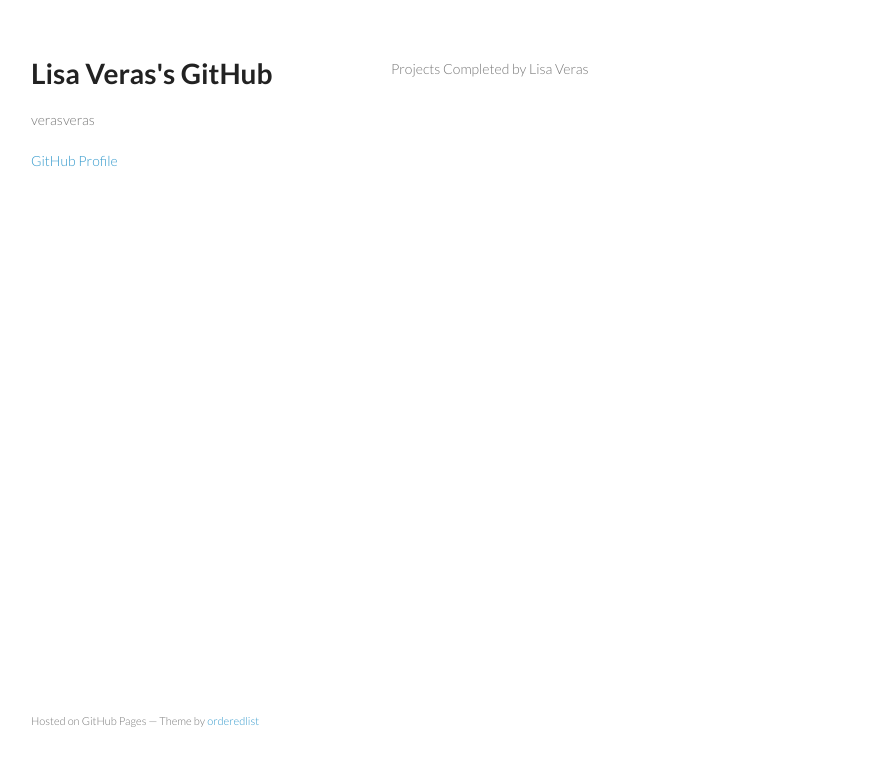
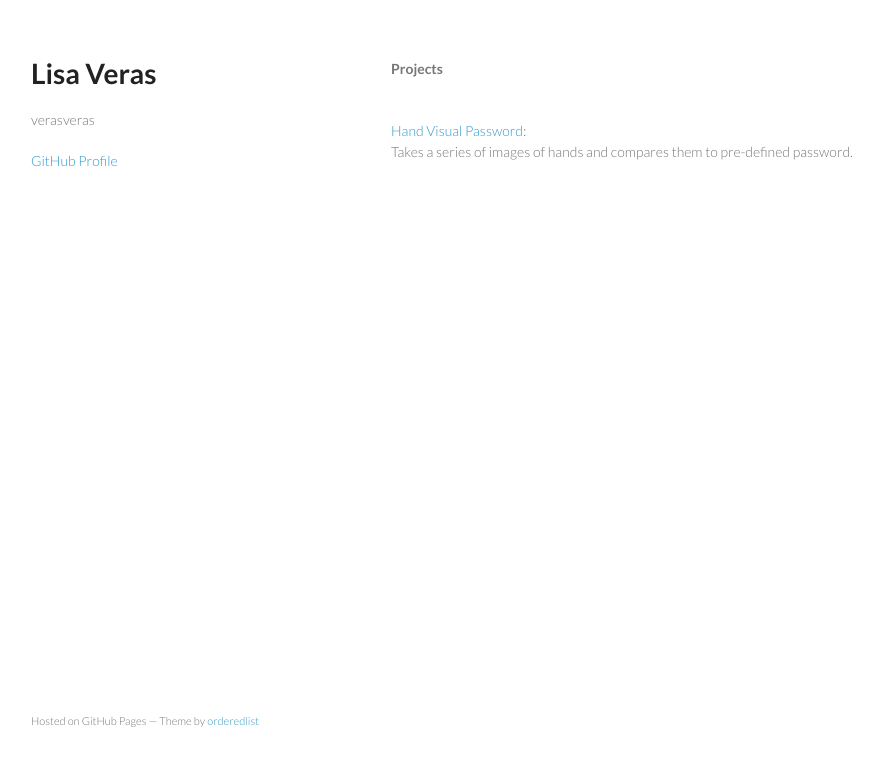
Before and after one commit to verasveras/verasveras.github.io, a plain HTML site: page index.html in a window 1280 px wide. Shown: the whole page, without its empty margins (179-1062 px from the left). Drawn offline with Linux system fonts and the light colour scheme.

Commit message:
Update index.html

```diff
--- a/index.html
+++ b/index.html
@@ -3,7 +3,7 @@
   <head>
     <meta charset="utf-8">
     <meta http-equiv="X-UA-Compatible" content="chrome=1">
-    <title>Lisa Veras&#39;s GitHub by verasveras</title>
+    <title>Lisa Veras&#39;s GitHub // verasveras</title>
 
     <link rel="stylesheet" href="stylesheets/styles.css">
     <link rel="stylesheet" href="stylesheets/pygment_trac.css">
@@ -15,7 +15,7 @@
   <body>
     <div class="wrapper">
       <header>
-        <h1>Lisa Veras&#39;s GitHub</h1>
+        <h1>Lisa Veras</h1>
         <p>verasveras</p>
 
 
@@ -23,7 +23,9 @@
 
       </header>
       <section>
-        <p>Projects Completed by Lisa Veras</p>
+        <p><b>Projects<br><br></b></p>
+        <p><a href="https://github.com/verasveras/Hand-Visual-Password">Hand Visual Password</a>:<br>
+        Takes a series of images of hands and compares them to pre-defined password.</p>
       </section>
       <footer>
         <p><small>Hosted on GitHub Pages &mdash; Theme by <a href="https://github.com/orderedlist">orderedlist</a></small></p>
```
